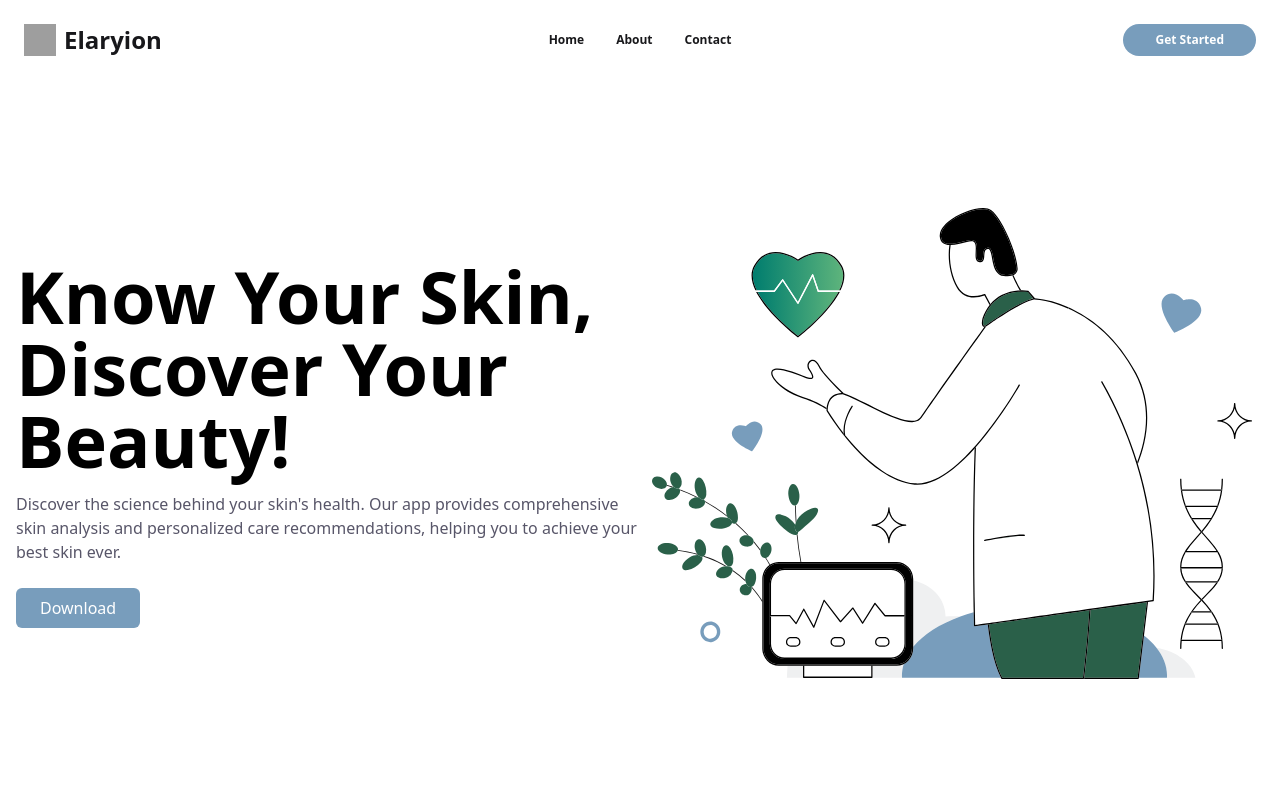
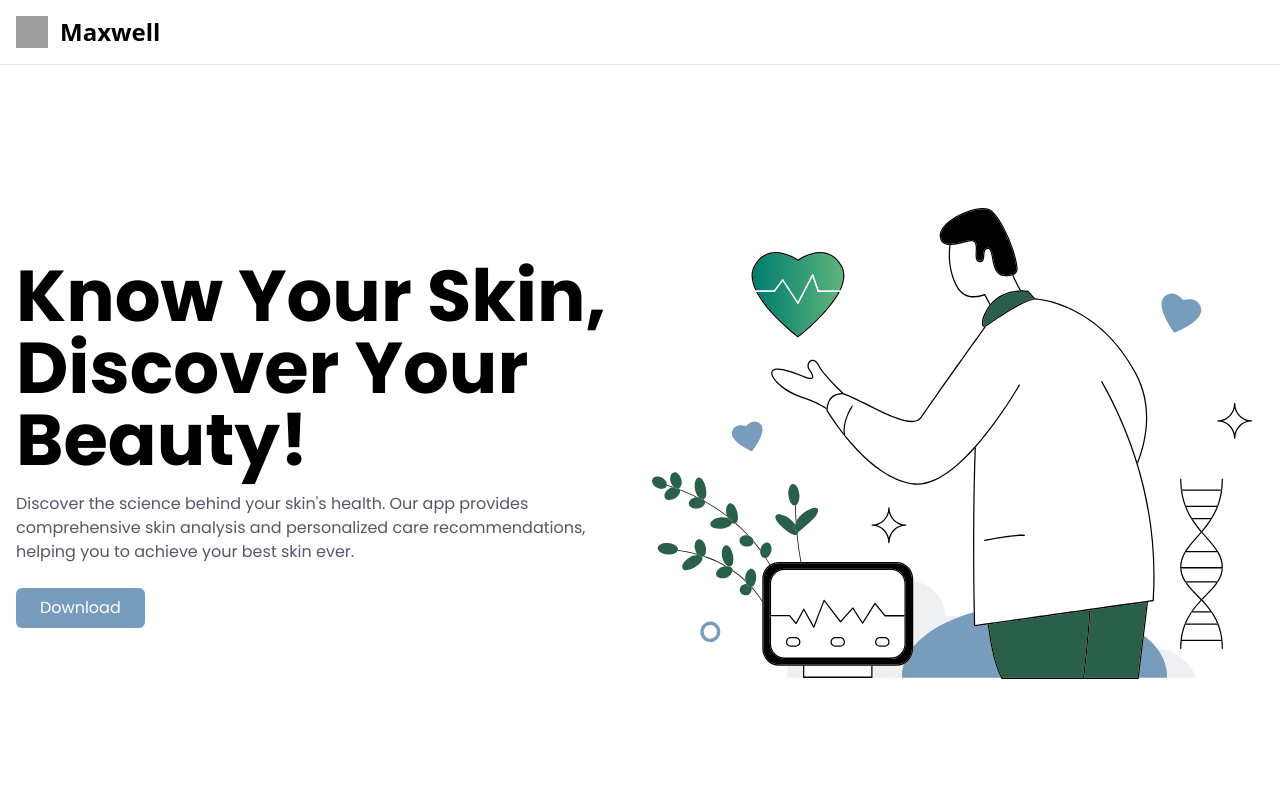
Before and after one commit to Elaryion/elaryion-web, a Next.js app: page / in a window 1280 px wide. Shown: the top 800 px of the page. Built offline with nearby package versions, Linux system fonts and the light colour scheme; grey boxes are pictures that could not be loaded.

Commit message:
feat(main): build error fix

```diff
--- a/src/components/Hero.tsx
+++ b/src/components/Hero.tsx
@@ -5,7 +5,7 @@ import { motion } from 'framer-motion'
 
 export default function Hero() {
   return (
-    <section className="bg-white container mx-auto px-4 py-36 flex flex-col md:flex-row items-center justify-between">
+    <section className="bg-white container mx-auto px-4 py-36 flex flex-col md:flex-row items-center justify-between font-poppins">
       <motion.div
         className="md:w-1/2"
         initial={{ opacity: 0, x: -50 }}
@@ -17,7 +17,7 @@ export default function Hero() {
           Discover Your Beauty!
         </h1>
         <p className="text-secondary mb-6">
-          Discover the science behind your skin's health. Our app provides comprehensive skin analysis and personalized care recommendations, helping you to achieve your best skin ever.
+          Discover the science behind your skin&apos;s health. Our app provides comprehensive skin analysis and personalized care recommendations, helping you to achieve your best skin ever.
         </p>
         <motion.button
           className="bg-primary text-white px-6 py-2 rounded-md hover:bg-primary-hover"
--- a/src/components/Navbar.tsx
+++ b/src/components/Navbar.tsx
@@ -1,105 +1,27 @@
 'use client'
 
 import Link from 'next/link'
-import { useState, useEffect, useRef } from 'react'
+import Image from 'next/image'
+import { useState } from 'react'
+import { motion } from 'framer-motion'
 
 export default function Navbar() {
-  const [isMenuOpen, setIsMenuOpen] = useState(false)
-  const [isScrolled, setIsScrolled] = useState(false)
-  const navbarRef = useRef(null)
-
-  const menuItems = [
-    { name: 'Home', href: '/', active: true },
-    { name: 'About', href: '/about', active: false },
-    { name: 'Contact', href: '/contact', active: false },
-  ]
-
-  const handleScroll = () => {
-    if (navbarRef.current) {
-      setIsScrolled(window.scrollY > 0)
-    }
-  }
-
-  useEffect(() => {
-    window.addEventListener('scroll', handleScroll)
-    return () => {
-      window.removeEventListener('scroll', handleScroll)
-    }
-  }, [])
+  const [isOpen, setIsOpen] = useState(false)
 
   return (
-    <nav ref={navbarRef} className={`fixed w-full z-10 transition-colors duration-300 ${isScrolled ? 'bg-white' : 'bg-transparent'}`}>
-      <div className="container mx-auto px-6">
-        <div className="flex flex-wrap items-center justify-between font-bold text-zinc-900 h-20">
-          {/* Logo */}
-          <div className="flex gap-2 items-center text-2xl w-[200px]">
-            <img
-              src="https://cdn.builder.io/api/v1/image/assets/TEMP/f46cfec76ee8d083e9ecfb7185b84e96f2edd8fa4f7976fa0f91a15e08a24ccd"
-              className="w-8 h-8"
-              alt="Logo"
-            />
-            <Link href="/">Elaryion</Link>
-          </div>
-
-          {/* Desktop Menu - Centered */}
-          <div className="hidden md:flex gap-8 items-center justify-center flex-1">
-            {menuItems.map((item) => (
-              <Link
-                key={item.name}
-                href={item.href}
-                className={`${item.active ? 'font-semibold' : ''} text-xs`}
-              >
-                {item.name}
-              </Link>
-            ))}
-          </div>
-
-          {/* Get Started Button */}
-          <div className="hidden md:block w-[200px] text-right">
-            <button className="px-8 py-2 text-xs text-white bg-primary rounded-full hover:bg-primary-hover">
-              Get Started
-            </button>
-          </div>
-
-          {/* Mobile Menu Button */}
-          <button
-            onClick={() => setIsMenuOpen(!isMenuOpen)}
-            className="md:hidden p-2"
-          >
-            <svg
-              className="w-6 h-6"
-              fill="none"
-              stroke="currentColor"
-              viewBox="0 0 24 24"
-            >
-              <path
-                strokeLinecap="round"
-                strokeLinejoin="round"
-                strokeWidth={2}
-                d={isMenuOpen ? "M6 18L18 6M6 6l12 12" : "M4 6h16M4 12h16M4 18h16"}
-              />
-            </svg>
-          </button>
-        </div>
-
-        {/* Mobile Menu */}
-        {isMenuOpen && (
-          <div className="md:hidden py-4">
-            {menuItems.map((item) => (
-              <Link
-                key={item.name}
-                href={item.href}
-                className="block py-2 text-base text-center"
-                onClick={() => setIsMenuOpen(false)}
-              >
-                {item.name}
-              </Link>
-            ))}
-            <button className="w-full mt-4 px-8 py-2 text-base text-white bg-primary rounded-full hover:bg-primary-hover">
-              Get Started
-            </button>
-          </div>
-        )}
+    <nav className="bg-white fixed w-full z-20 top-0 start-0 border-b border-gray-200">
+      <div className="max-w-screen-xl flex flex-wrap items-center justify-between mx-auto p-4">
+        <Link href="/" className="flex items-center space-x-3 rtl:space-x-reverse">
+          <Image
+            src="/logo.png"
+            alt="Company Logo"
+            width={32}
+            height={32}
+            className="h-8"
+          />
+          <span className="self-center text-2xl font-semibold whitespace-nowrap">Maxwell</span>
+        </Link>
+        {/* Rest of your navbar code... */}
       </div>
     </nav>
   )
```
